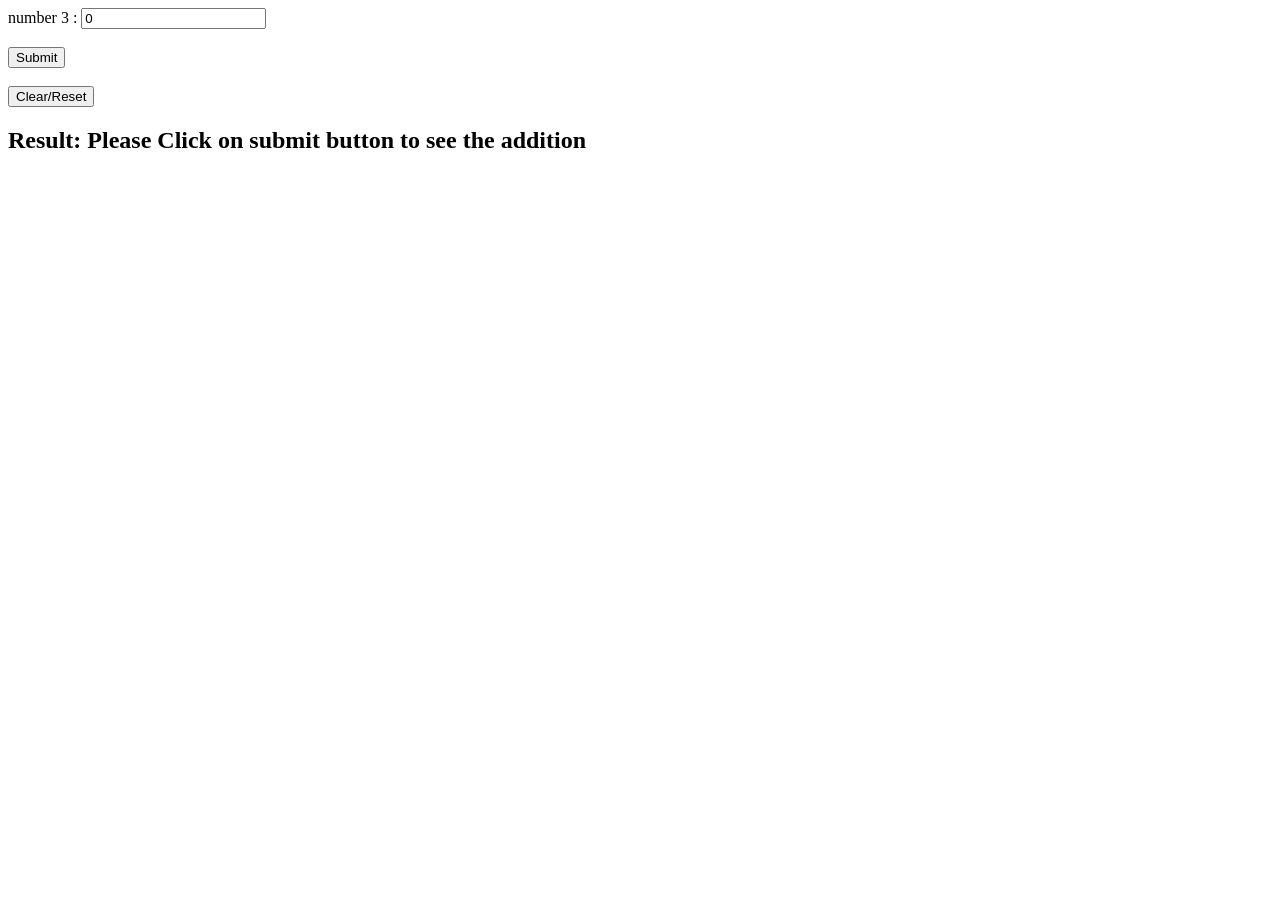
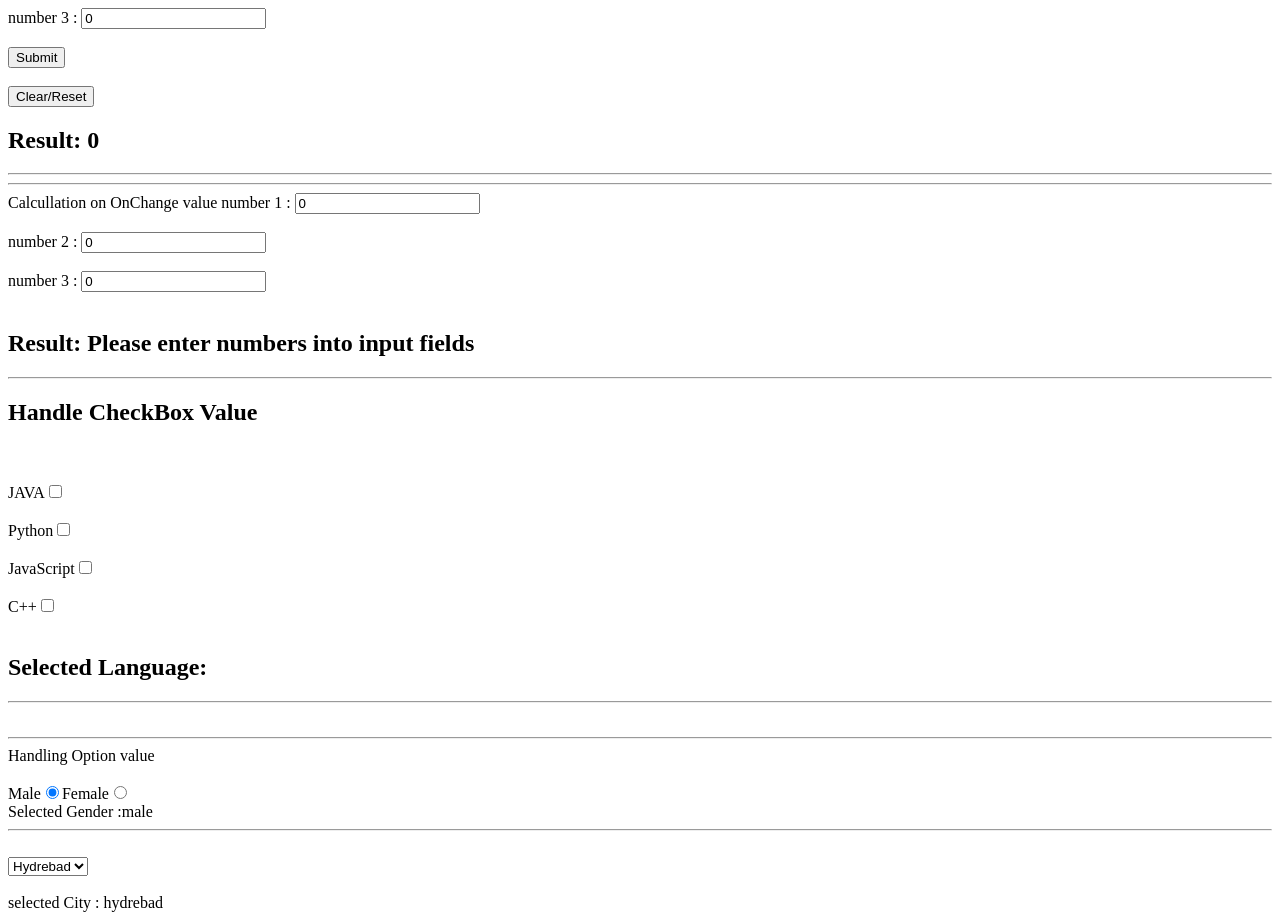
Before and after one commit to ARBAAZAARIZ/React_Learning, a React (Vite) app in the folder react-learning-project-1/: page / in a window 1280 px wide. Shown: the part 2160-3080 px from the top of the page. Before the commit the page ends 2333 px from the top, so only its background shows below. Built offline with nearby package versions, Linux system fonts and the light colour scheme.

Commit message:
Learned how to take the value of radio button and select option dynamically

```diff
--- /dev/null
+++ b/react-learning-project-1/public/HandleRadioAndOptionValue.jsx
@@ -0,0 +1,54 @@
+import { useState } from "react";
+
+export default function HandleRadioAndOptionValue(){
+
+
+    const [gender,setGender] = useState('male');
+    const [city,setCity] = useState('hydrebad');
+
+    const handleCityChnage = (event)=>{
+
+        setCity(event.target.value);
+    }
+
+
+    return (
+        <>
+
+        <hr />
+
+        Handling Option value
+<br /><br />
+<label htmlFor="male">Male</label>
+        <input type="radio" name='gender' id='male' value='male'
+        checked={gender=='male'}
+         onChange={(event)=>setGender(event.target.value)}/>
+
+        <label htmlFor="female">Female</label>
+        <input type="radio" name='gender' id='female' value='female'
+         checked={gender=='female'}
+         onChange={(event)=>setGender(event.target.value)}/>
+
+         <br />
+
+         Selected Gender :{gender}
+
+
+         <hr />
+
+         <br />
+
+         <select name="city" id="city" defaultValue={city}
+         onChange={handleCityChnage}>
+
+            <option value="mumbai">Mumbai</option>
+             <option value="delhi">Delhi</option>
+              <option value="rourkela">Rourkela</option>
+               <option value="hydrebad">Hydrebad</option>
+         </select>
+<br /><br />
+         selected City : {city}
+
+        </>
+    );
+}
--- a/react-learning-project-1/src/App.jsx
+++ b/react-learning-project-1/src/App.jsx
@@ -5,6 +5,8 @@ import Login,{Profile,Setting,UserKey} from './Login'
 import State_Learning from './State_Learning';
 import PropsUnderstanding from './PropsUnderstanding';
 import TakeInputField from './TakeInputField';
+import HandleCheckBoxValue from './HandleCheckBoxValue'
+import HandleRadioAndOptionValue from '../public/HandleRadioAndOptionValue';
 
  function transport(name){
     alert(name);
@@ -116,6 +118,15 @@ function App() {
 
       <TakeInputField/>
 
+      <hr />
+
+      <HandleCheckBoxValue/>
+
+      <hr />
+      <br />
+
+      <HandleRadioAndOptionValue/>
+
 
     </>
   )
--- /dev/null
+++ b/react-learning-project-1/src/HandleCheckBoxValue.jsx
@@ -0,0 +1,42 @@
+import { useState } from "react";
+
+export default function HandleCheckBoxValue() {
+
+    const [language, setLanguage] = useState([]);
+
+    const handleCheckBoxValue = (event) => {
+
+        let value = event.target.value;
+        let isChecked = event.target.checked;// return true false
+
+        if (isChecked) {
+            setLanguage(previousLanguage =>[...previousLanguage,value]);
+        } else {
+            setLanguage(previousLanguage =>previousLanguage.filter(lang=>lang!==value));
+        }
+
+    }
+
+    return (
+
+        <>
+            <h2>Handle CheckBox Value</h2>
+            <br /><br />
+            <label htmlFor="java">JAVA</label>
+            <input type='checkbox' id="java" onChange={handleCheckBoxValue} value='JAVA' />
+            <br /><br />
+            <label htmlFor="python">Python</label>
+            <input type='checkbox' id="python" onChange={handleCheckBoxValue} value='Python' />
+            <br /><br />
+            <label htmlFor="javascript">JavaScript</label>
+            <input type='checkbox' id="javascript" onChange={handleCheckBoxValue} value='JavaScript' />
+            <br /><br />
+            <label htmlFor="c++">C++</label>
+            <input type='checkbox' id="c++" onChange={handleCheckBoxValue} value='C++' />
+
+            <br /><br />
+            <h2>Selected Language: {language}</h2>
+
+        </>
+    )
+}
--- a/react-learning-project-1/src/TakeInputField.jsx
+++ b/react-learning-project-1/src/TakeInputField.jsx
@@ -8,7 +8,7 @@ function TakeInputField() {
     const [num2, setNum2] = useState(0);
     const [num3, setNum3] = useState(0);
 
-    const [result, setResult] = useState(null);
+    const [result, setResult] = useState(0);
 
 
 
@@ -44,6 +44,34 @@ function TakeInputField() {
 
             <h2>Result: {result != null ? result : 'Please Click on submit button to see the addition'}</h2>
 
+            <hr />
+            <hr />
+
+            Calcullation on OnChange value
+
+            number 1 : <input type='number' value={num1} onChange={(event) => {
+                const value = Number(event.target.value)
+                setNum1(value);
+                setResult(value + num2 + num3)
+            }} placeholder="input field number 1" />
+            <br />
+            <br />
+            number 2 : <input type='number' value={num2} onChange={(event) => {
+                const value = Number(event.target.value)
+                setNum2(value);
+                setResult(num1 + value + num3)
+            }} placeholder="input field number 2" />
+            <br />
+            <br />
+            number 3 : <input type='number' value={num3} onChange={(event) => {
+                const value = Number(event.target.value)
+                setNum3(value);
+                setResult(num1 + num2 + value)
+            }} placeholder="input field number 3" />
+            <br /><br />
+
+            <h2>Result: {result != 0 ? result : 'Please enter numbers into input fields'}</h2>
+
         </>
     );
 
```
